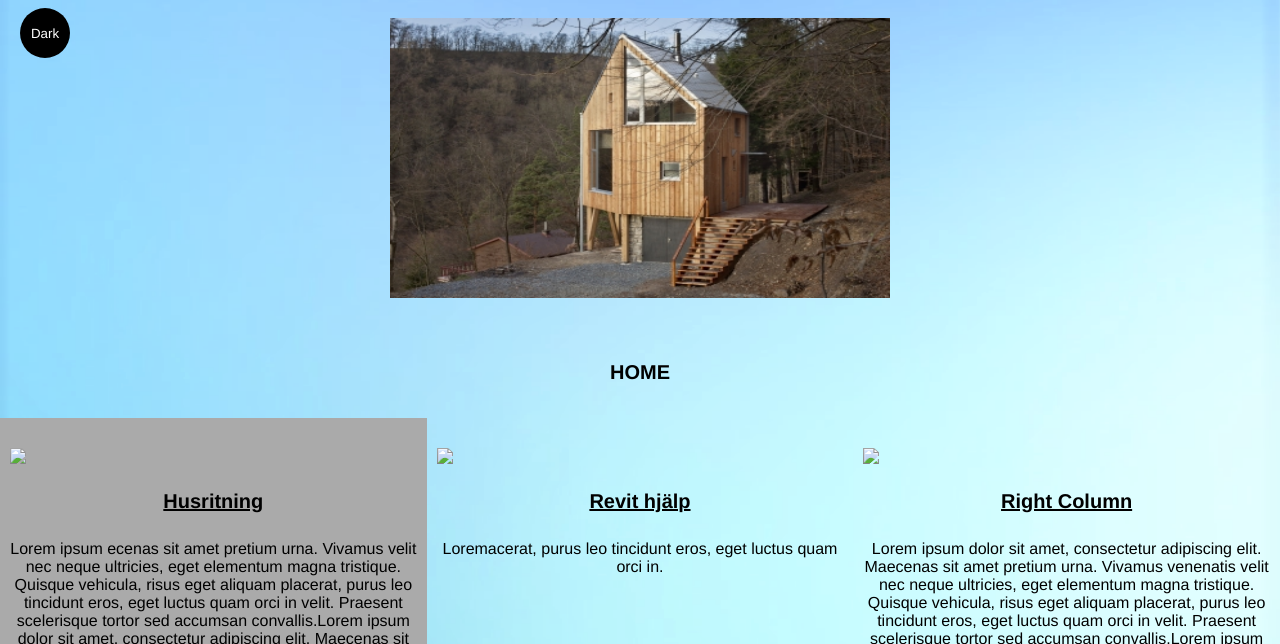
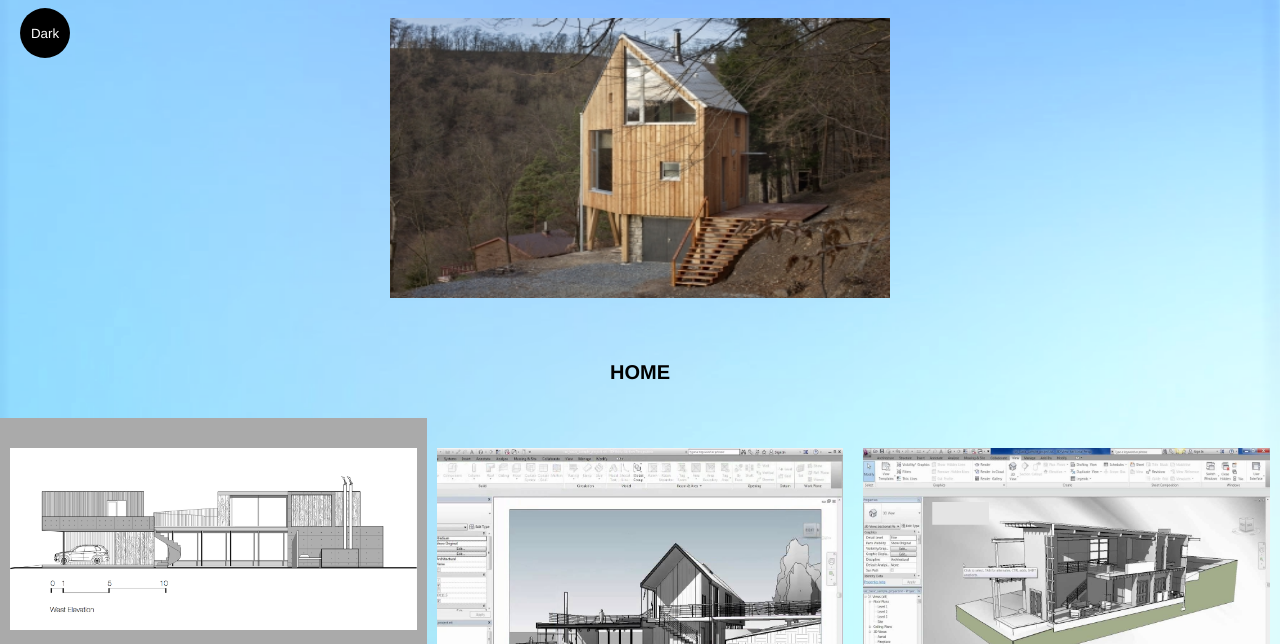
Before and after one commit to 200gram/200gram.github.io, a plain HTML site: page index.html in a window 1280 px wide. Shown: the part 142-786 px from the top of the page. Drawn offline with Linux system fonts and the light colour scheme.

Commit message:
bild
test

```diff
--- a/index.html
+++ b/index.html
@@ -89,7 +89,7 @@ man kan ge <body> egenskaper
 
         <div class="columnContainer">
           <div class="leftColumn" style="background-color:#aaa;">
-            <a href="htmlpages\project1.html"><img src="r1.png"
+            <a href="htmlpages\project1.html"><img src="images/r1.png"
             class="center"></a>
             <a href="htmlpages\project1.html">
             <h2>Husritning</h2></a>
@@ -98,7 +98,7 @@ man kan ge <body> egenskaper
 
           </div>
           <div class="middleColumn">
-            <a href="index.html"><img src="r2.png"
+            <a href="index.html"><img src="images/r2.png"
               class="center"></a>
               <a href="index.html">
               <h2>Revit hjälp</h2></a>
@@ -106,7 +106,7 @@ man kan ge <body> egenskaper
 
           </div>
           <div class="rightColumn">
-            <a href="index.html"><img src="r3.png"
+            <a href="index.html"><img src="images/r3.png"
               class="center"></a>
               <a href="index.html">
               <h2>Right Column</h2></a>
--- a/main2.css
+++ b/main2.css
@@ -25,7 +25,7 @@ body {
 
 body {
   background-image: var(--background2);
-  background-color: var(--black);
+  background-color: #3e3a3a;
   background-position: center;
   background-size: cover;
   box-sizing: border-box;
```
